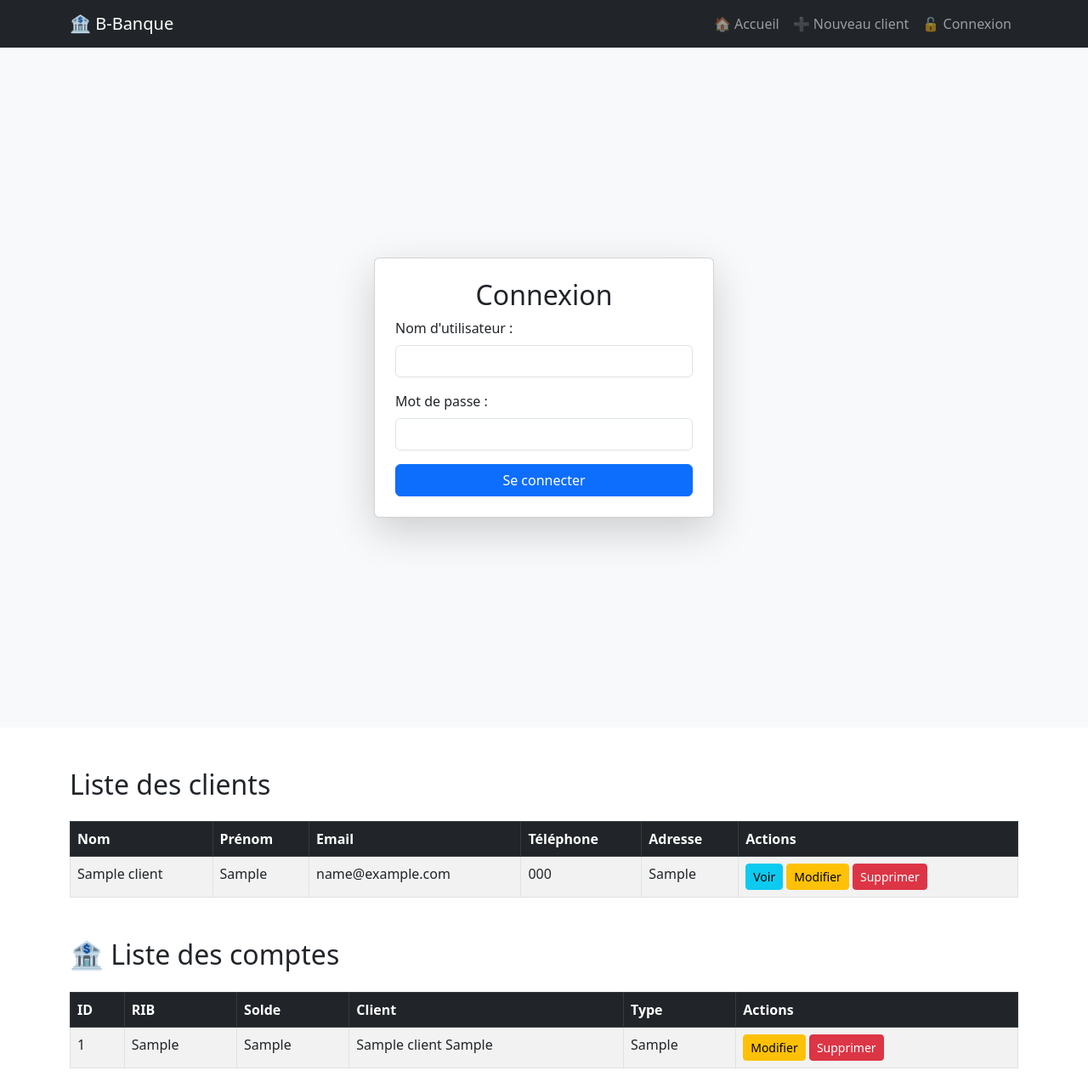
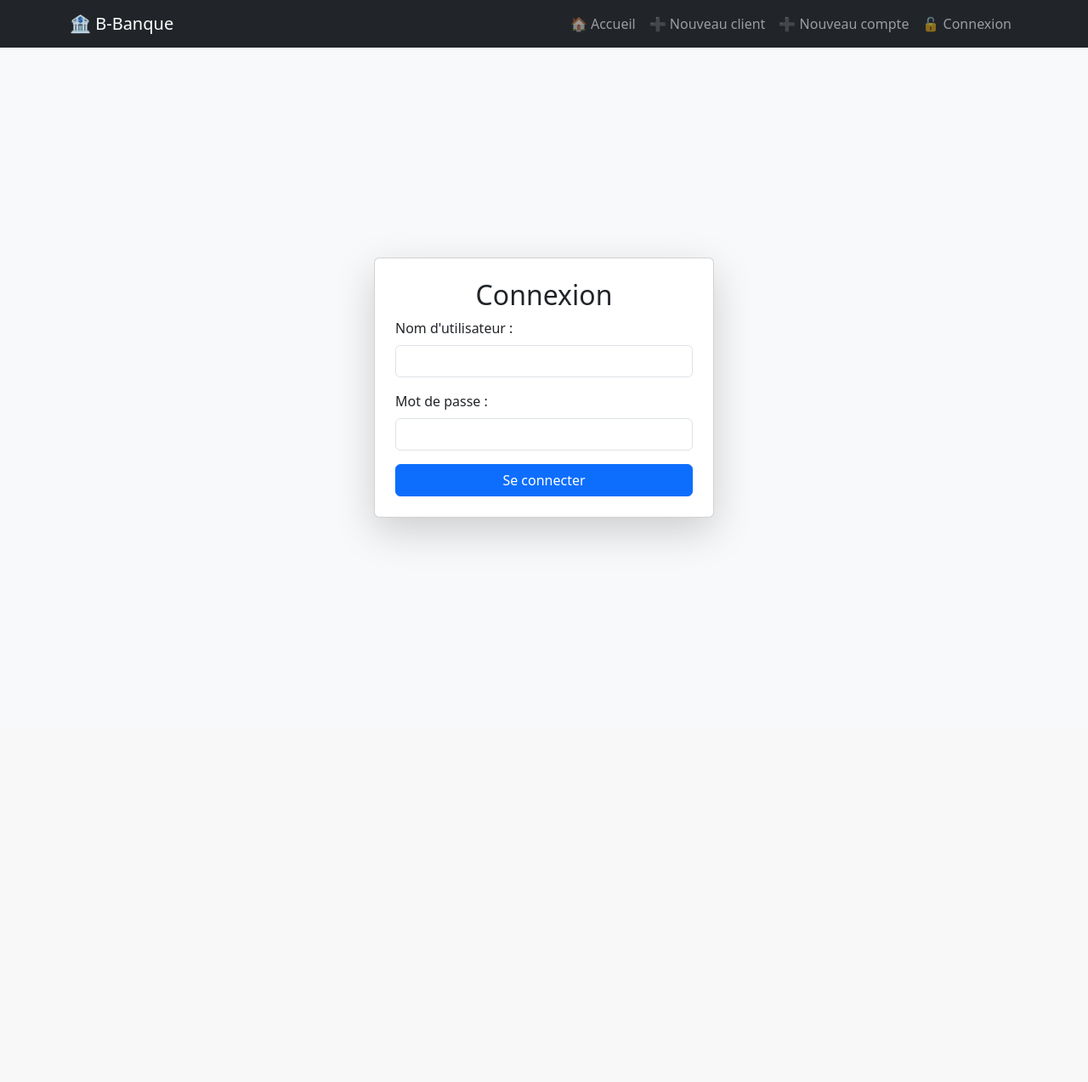
Before and after one commit to Fatoumatou-Zhra/Application-Bancaire, a PHP site: page /index.php?action=index in a window 1280 px wide. Shown: the whole page at 85% size. After the commit the page ends 638 px from the top, so only its background shows below. Run offline with PHP 8.4, Linux system fonts and the light colour scheme; tables that the repository leaves empty or names only in its code hold one stand-in row (values such as "Sample post").

Commit message:
Ajout de la page new-compte

```diff
--- a/controllers/CompteController.php
+++ b/controllers/CompteController.php
@@ -5,8 +5,6 @@ require_once __DIR__ . '/../model/clients.php';
 
 class CompteController{
     private $compteModel;
-    private $clientModel;
-
     public function __construct(){
         $this->compteModel = new Compte();
         $this->clientModel = new Client();
--- a/index.php
+++ b/index.php
@@ -30,14 +30,14 @@ if (isset($_GET['action']) && $_GET['action'] == 'create' && isset($_POST['nom']
     $adminController->connect($_POST['username'], $_POST['password']);
 } elseif (isset($_GET['action']) && $_GET['action'] === 'disconnect') {
        $adminController->disconnect();
-} else {
+} elseif (!isset($_GET['action']) && !isset($_GET['page'])) {
     $clientController->listAllClients();
 }
 
 $compteController = new CompteController();
 
 if (isset($_GET['action']) && $_GET['action'] == 'create' && isset($_POST['rib']) && !empty($_POST['rib']) && isset($_POST['solde']) && !empty($_POST['solde']) && isset($_POST['type_compte']) && !empty($_POST['type_compte'])&& isset($_POST['id_client']) && !empty($_POST['id_client'])) {
-    $compteController->createCompte($_POST['rib'], $_POST['solde'], $_POST['typpe_compte'], $_POST['id_client']);
+    $compteController->createCompte($_POST['rib'], $_POST['solde'], $_POST['type_compte'], $_POST['id_client']);
 } if (isset($_GET['action']) && $_GET['action'] == 'update' && isset($_POST['rib']) && !empty($_POST['rib']) && isset($_POST['solde']) && !empty($_POST['solde']) && isset($_POST['type_compte']) && !empty($_POST['type_compte']) && isset($_POST['id_client']) && !empty($_POST['id_client'])){
     $compteController->updateCompte($_POST['id'], $_POST['solde'], $_POST['rib'], $_POST['type_compte'], $_POST['id_client']);
 } elseif (isset($_GET['action']) && isset($_GET['id']) && $_GET['action'] === 'supprimer'){
@@ -54,6 +54,6 @@ if (isset($_GET['action']) && $_GET['action'] == 'create' && isset($_POST['rib']
     $adminController->connect($_POST['username'], $_POST['password']);
 } elseif (isset($_GET['action']) && $_GET['action'] === 'disconnect'){
     $adminController->disconnect();
-} else {
+} elseif (!isset($_GET['action']) && !isset($_GET['page'])) {
     $compteController->listAllComptes();
 }
--- a/views/templates/header.php
+++ b/views/templates/header.php
@@ -17,6 +17,9 @@
                     </li>
                     <li class="nav-item">
                         <a class="nav-link" href="?page=new-client">➕ Nouveau client</a>
+                    </li>
+                    <li class="nav-item">
+                        <a class="nav-link" href="?page=new-compte">➕ Nouveau compte</a>
                     </li>
                     <li class="nav-item">
                         <?php if(isset($_SESSION['username'])): ?>
```
Also changed, not shown: views/new-compte.php (+8 -4 lines).
